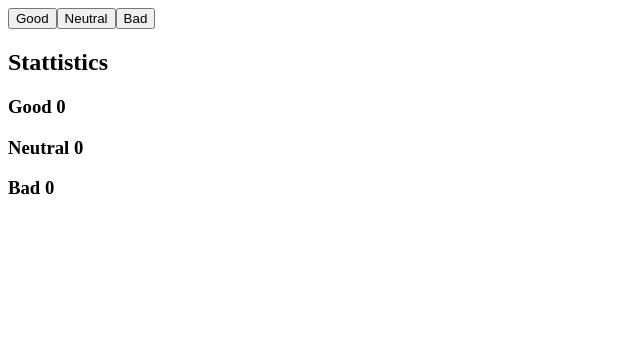
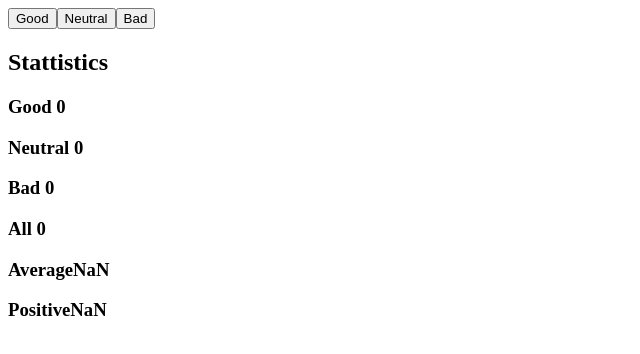
Before and after one commit to prakritiagarwal/react, a React (Create React App) app in the folder unicafe/: page / in a window 1280 px wide. Shown: the top 354 px of the page, without its empty margins (0-640 px from the left). Built offline with nearby package versions, Linux system fonts and the light colour scheme.

Commit message:
1.7: unicafe step2

```diff
--- a/unicafe/src/App.js
+++ b/unicafe/src/App.js
@@ -34,6 +34,9 @@
       <h3>Good {good}</h3>
       <h3>Neutral {neutral}</h3>
       <h3>Bad {bad}</h3>
+      <h3>All {good + bad + neutral}</h3>
+      <h3>Average{(good - bad)/(good + bad + neutral)}</h3>
+      <h3>Positive{(good * 100)/(good + bad + neutral)}</h3>
     </div>
   )
 }
```
